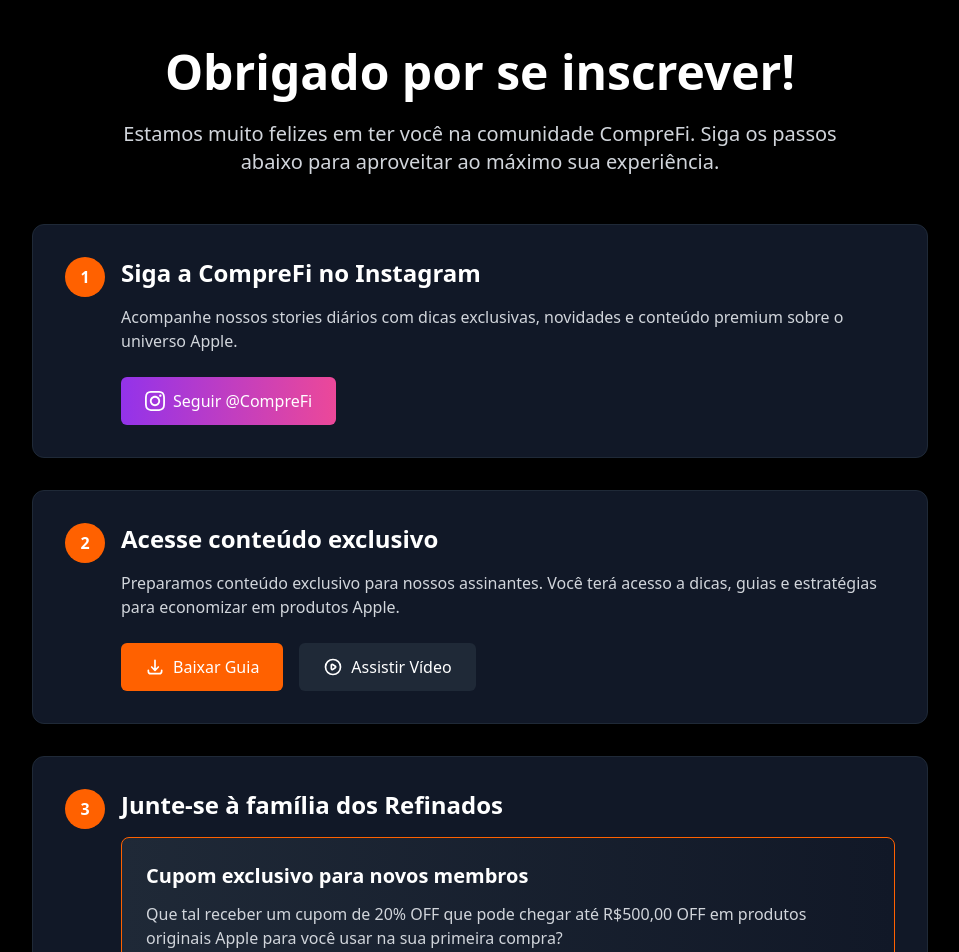
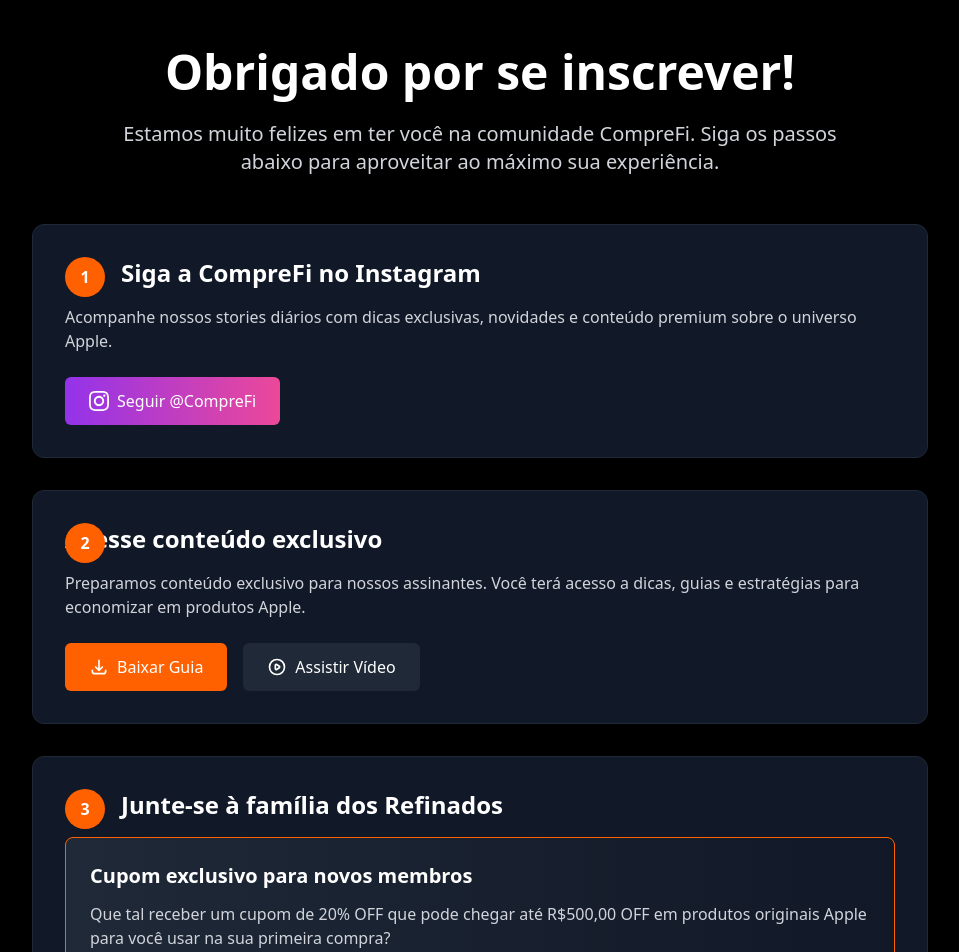
Before and after one commit to GustavoGussoni/comprefi, a React (Vite) app: page /agradecimento in a window 1280 px wide. Shown: the top 952 px of the page, without its empty margins (160-1119 px from the left). Built offline with nearby package versions, Linux system fonts and the light colour scheme.

Commit message:
fix: position

```diff
--- a/src/pages/Agradecimento.tsx
+++ b/src/pages/Agradecimento.tsx
@@ -55,11 +55,11 @@
             {/* Passo 1 - Igual para todos */}
             <div className="bg-gray-900 rounded-xl p-8 border border-gray-800 shadow-lg mb-8">
               <div className="flex items-start">
-                <div className="bg-[#ff6100] rounded-full w-10 h-10 flex items-center justify-center flex-shrink-0 mr-4">
-                  <span className="text-white font-bold">1</span>
+                <div className="bg-[#ff6100] absolute rounded-full w-10 h-10 flex items-center justify-center flex-shrink-0 mr-4">
+                  <span className="text-white font-bold ">1</span>
                 </div>
                 <div>
-                  <h2 className="text-2xl font-bold text-white mb-4">
+                  <h2 className="text-2xl ml-14 font-bold text-white mb-4">
                     Siga a CompreFi no Instagram
                   </h2>
                   <p className="text-gray-300 mb-6">
@@ -89,14 +89,14 @@
             {/* Passo 2 - Condicional baseado na origem */}
             <div className="bg-gray-900 rounded-xl p-8 border border-gray-800 shadow-lg mb-8">
               <div className="flex items-start">
-                <div className="bg-[#ff6100] rounded-full w-10 h-10 flex items-center justify-center flex-shrink-0 mr-4">
-                  <span className="text-white font-bold">2</span>
+                <div className="absolute bg-[#ff6100] rounded-full w-10 h-10 flex items-center justify-center flex-shrink-0 mr-4">
+                  <span className=" text-white font-bold">2</span>
                 </div>
                 <div>
                   {sourcePage === "teste-infalivel" ? (
                     <>
-                      <h2 className="text-2xl font-bold text-white mb-4">
-                        Faça download do seu brinde
+                      <h2 className="ml-14 text-2xl font-bold text-white mb-4">
+                        Faça download do seu guia
                       </h2>
                       <p className="text-gray-300 mb-6">
                         Seu guia exclusivo "Como identificar golpes em produtos
@@ -126,7 +126,7 @@
                     </>
                   ) : sourcePage === "economia" ? (
                     <>
-                      <h2 className="text-2xl font-bold text-white mb-4">
+                      <h2 className="text-2xl ml-14 font-bold text-white mb-4">
                         Assista o vídeo exclusivo
                       </h2>
                       <p className="text-gray-300 mb-6">
@@ -258,11 +258,11 @@
             {/* Passo 3 - Igual para todos */}
             <div className="bg-gray-900 rounded-xl p-8 border border-gray-800 shadow-lg mb-8">
               <div className="flex items-start">
-                <div className="bg-[#ff6100] rounded-full w-10 h-10 flex items-center justify-center flex-shrink-0 mr-4">
+                <div className="absolute bg-[#ff6100] rounded-full w-10 h-10 flex items-center justify-center flex-shrink-0 mr-4">
                   <span className="text-white font-bold">3</span>
                 </div>
                 <div>
-                  <h2 className="text-2xl font-bold text-white mb-4">
+                  <h2 className="ml-14 text-2xl font-bold text-white mb-4">
                     Junte-se à família dos Refinados
                   </h2>
                   {/* <p className="text-gray-300 mb-6">
```
Also changed, not shown: 3 other files (tests, documents, lock files or other folders).
